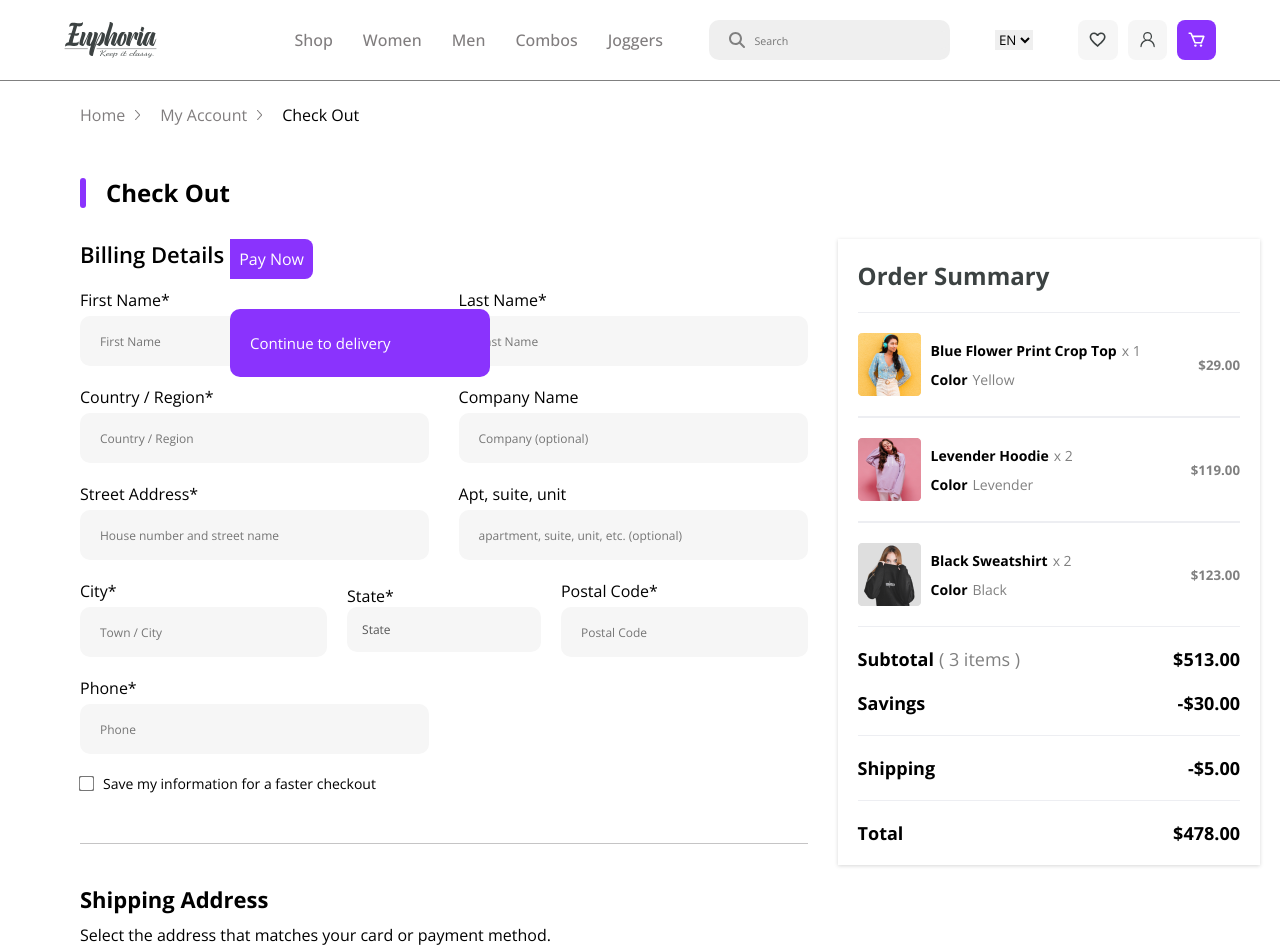
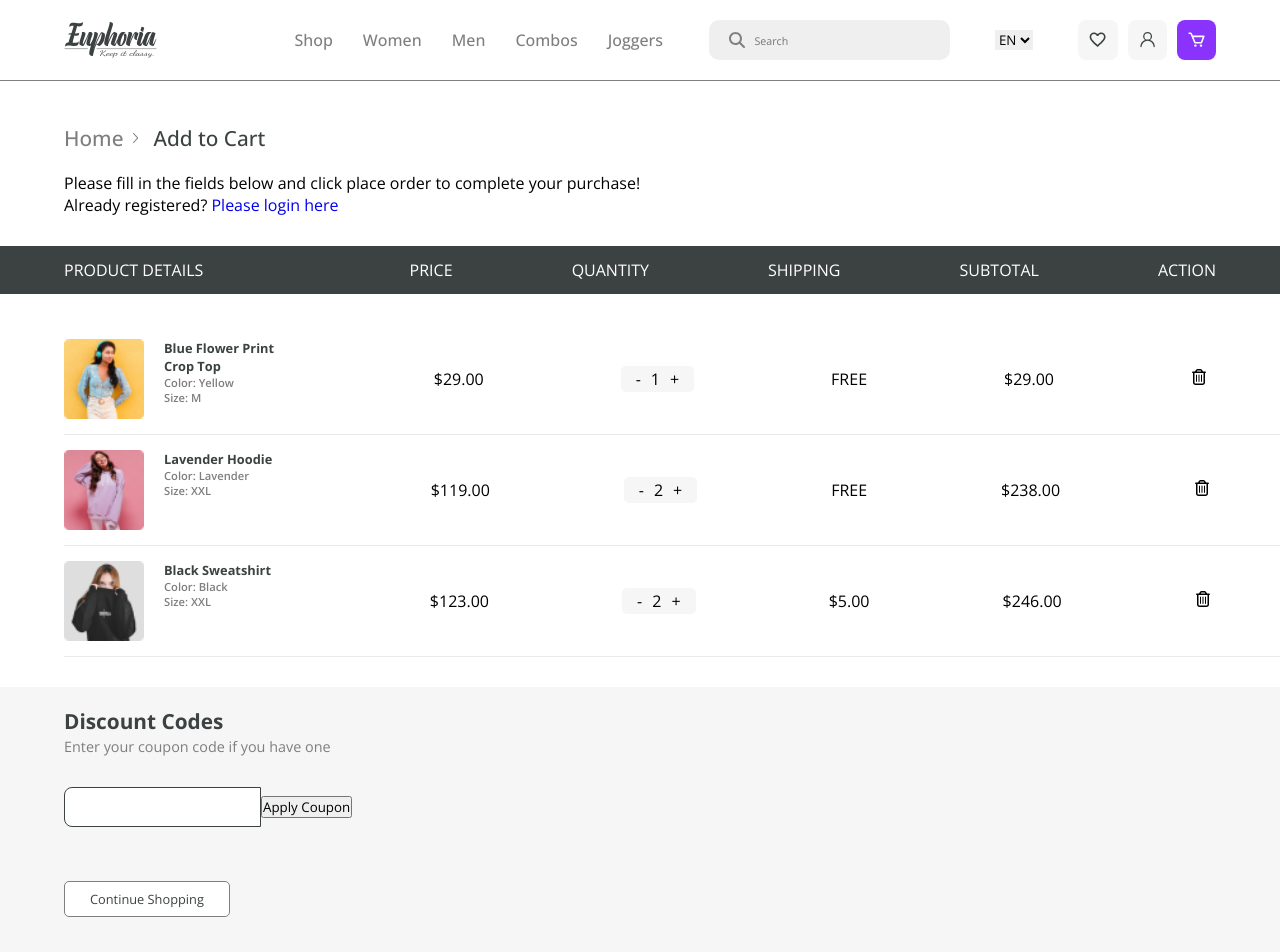
Before and after one commit to hazratahmdzd/Euphoria, a React (Vite) app in the folder euphoria-front/: page /cart in a window 1280 px wide. Shown: the top 952 px of the page. Built offline with nearby package versions, Linux system fonts and the light colour scheme.

Commit message:
solved button problem

```diff
--- a/euphoria-front/src/components/AddtoCart/Addtocart.jsx
+++ b/euphoria-front/src/components/AddtoCart/Addtocart.jsx
@@ -123,7 +123,7 @@ const Addtocart = () => {
             <span>{t("Enter your coupon code if you have one")}</span>
             <div className={addCartStyle.inputBox}>
               <input type="text" />
-              <button>{t("Apply Coupon")}</button>
+              <button className="apply_button" >{t("Apply Coupon")}</button>
             </div>
             <Link>{t("Continue Shopping")}</Link>
           </div>
--- a/euphoria-front/src/components/AddtoCart/addtocart.module.css
+++ b/euphoria-front/src/components/AddtoCart/addtocart.module.css
@@ -130,15 +130,6 @@
   border: 1px solid #3c4242;
   outline: none;
 }
-button {
-  all: unset;
-  position: absolute;
-  left: 230px;
-  padding: 9.2px;
-  background-color: #8a33fd;
-  border-radius: 0 8px 8px 0;
-  color: #fff;
-}
 
 .discount a {
   color: #3c4242;
--- a/euphoria-front/src/components/Auth/CreatePassword/createpassword.module.scss
+++ b/euphoria-front/src/components/Auth/CreatePassword/createpassword.module.scss
@@ -33,7 +33,7 @@ form{
     border-radius: 8px;
     border: 1px solid #3C4242;
 }
-button{
+.reset_password{
     margin-top: 48px;
     width: 167px;
     height: 54px;
--- a/euphoria-front/src/components/Auth/CreatePassword/password.jsx
+++ b/euphoria-front/src/components/Auth/CreatePassword/password.jsx
@@ -50,7 +50,7 @@ const Password = () => {
               />
 
             </div>
-            <button type="submit">Reset Password</button>
+            <button className={styles.reset_password} type="submit">Reset Password</button>
           </form>
         </div>
       </div>
--- a/euphoria-front/src/router/router.jsx
+++ b/euphoria-front/src/router/router.jsx
@@ -55,7 +55,7 @@ export const Router = createBrowserRouter([
   },
   {
     path: "/cart",
-    element: <Checkout />,
+    element: <AddtoCart />,
     children: [
       {
         path: "/cart/checkout",
```
